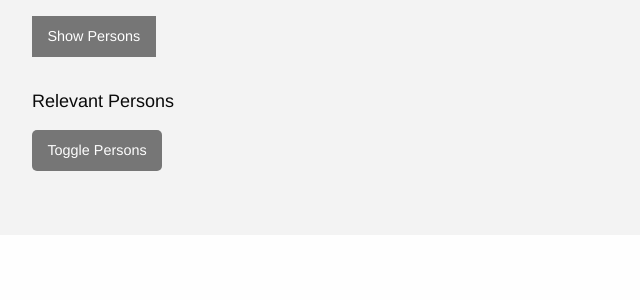
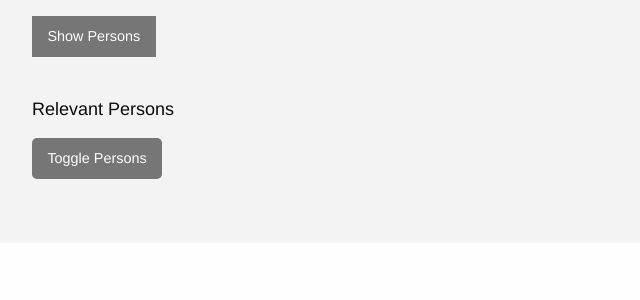
Before and after one commit to IamManchanda/react-app, a React app: page / in a window 1280 px wide. Shown: the top 300 px of the page, without its empty margins (0-640 px from the left). Built offline with nearby package versions, Linux system fonts and the light colour scheme.

Commit message:
More refining for scoped stuff!

```diff
--- a/src/components/cockpit/__scoped.scss
+++ b/src/components/cockpit/__scoped.scss
@@ -4,11 +4,9 @@
 // That said, I recommend ECSS instead of scoping
 // Just note that you can't have `-` within your classes like css!
 
-$boxShadowVar: 0 2px 5px 0 rgba(0, 0, 0, 0.16), 0 2px 10px 0 rgba(0, 0, 0, 0.12);
-
 // Main Block of the component
 .main {
-  margin-top: 1rem;
+  margin-top: 1.5rem;
 }
 
 // All Elements within the main block
```
